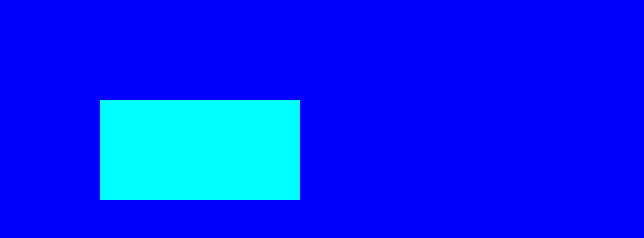
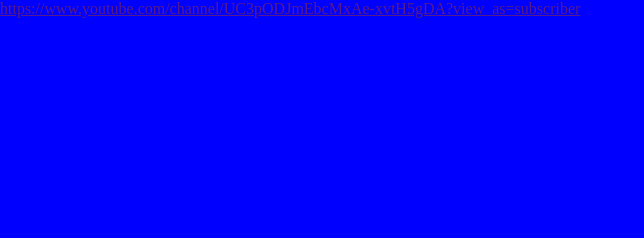
Before and after one commit to rolub/G0lub, a plain HTML site: page index.html in a window 1280 px wide. Shown: the whole page, without its empty margins (0-644 px from the left). Drawn offline with Linux system fonts and the light colour scheme.

Commit message:
Add files via upload

```diff
--- a/index.html
+++ b/index.html
@@ -6,6 +6,6 @@
         <link rel="stylesheet" href="style.css">
     </head>
     <body>
-        <div id="norm"></div>
+        <a href="">https://www.youtube.com/channel/UC3pODJmEbcMxAe-xvtH5gDA?view_as=subscriber</a>
     </body>
 </html>
```
